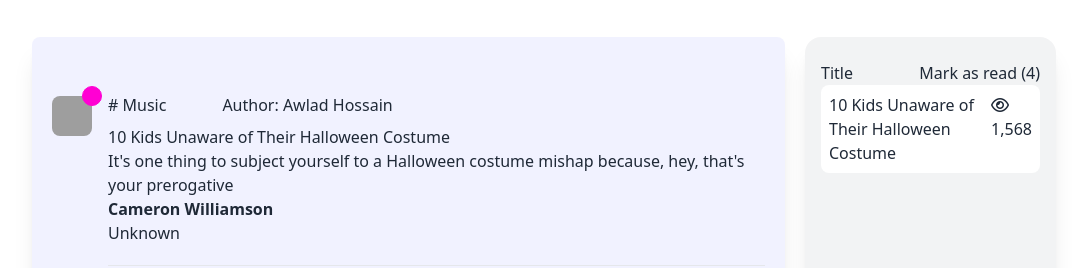
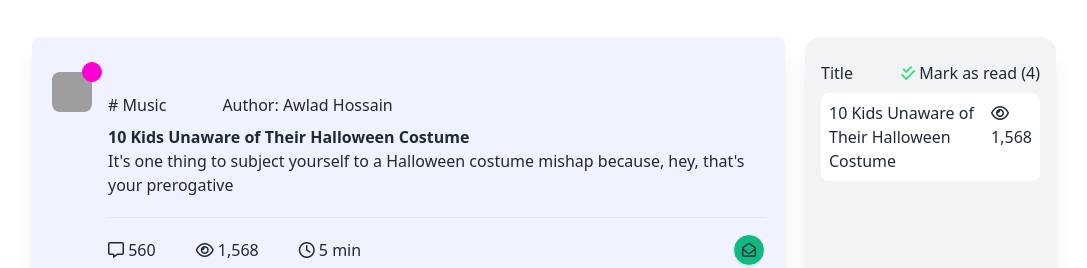
Before and after one commit to im-sanny/kittyForum-a6, a plain HTML site: page index.html in a window 1280 px wide. Shown: the part 535-803 px from the top of the page, without its empty margins (96-1183 px from the left). Drawn offline with nearby package versions, Linux system fonts and the light colour scheme; grey boxes are pictures that could not be loaded.

Commit message:
added some improvement in discuss section

```diff
--- a/index.html
+++ b/index.html
@@ -122,11 +122,9 @@
                                 <p>Author: Awlad Hossain</p>
                             </div>
                             <div>
-                                <h3>10 Kids Unaware of Their Halloween Costume</h3>
+                                <h3 class="text-1xl font-bold">10 Kids Unaware of Their Halloween Costume</h3>
                                 <p>It's one thing to subject yourself to a Halloween costume mishap because, hey, that's
                                     your prerogative</p>
-                                <p class="text-1xl font-bold">Cameron Williamson</p>
-                                <p class="">Unknown</p>
                                 <hr class="my-5">
                                 <div class="flex justify-between">
                                     <div class="flex gap-10">
@@ -145,24 +143,20 @@
                     </div>
                 </div>
 
-                <div class="card mt-5 lg:mt-0 w-2/6 bg-[#12132D0D] shadow-xl">
-                    <div class="p-4 mt-2">
-                        <div class="flex justify-between">
+                <div class="card mt-5 lg:mt-0 lg:w-2/6 bg-[#12132D0D] shadow-xl">
+                    <div class="p-4 ">
+                        <div class="flex justify-between my-2">
                             <p>Title</p>
-                            <p>Mark as read (<span>4</span>)</p>
+                            <p><i class="fa-solid fa-check-double text-green-400"></i> Mark as read (<span>4</span>)</p>
                         </div>
-                        <div class="bg-white p-2 rounded-lg flex ">
+                        <div class="bg-[#FFFF] p-2 rounded-lg flex ">
                             <p>10 Kids Unaware of Their Halloween Costume</p>
                             <p><i class="fa-regular fa-eye"></i>1,568</p>
                         </div>
                     </div>
                 </div>
             </div>
-
         </div>
-
-
-
         <!-- forum section -->
         <div class="mt-5 lg:mt-24 ">
             <div class="bg-cover bg-center bg-fixed" style="background-image: url('assets/images/bgbanner.png');">
```
